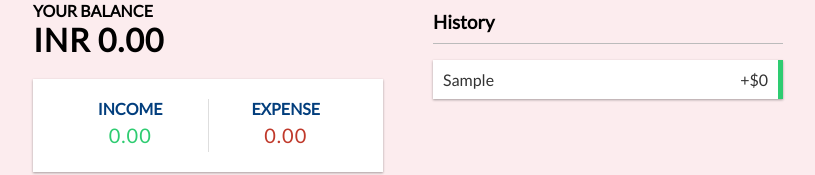
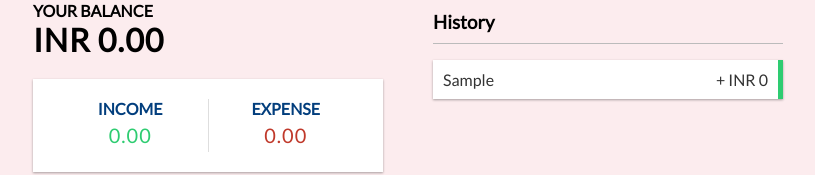
Before and after one commit to Megha-Pathak/Tracc, a React (Create React App) app: page / in a window 1280 px wide. Both pictures are taken after typing "Sample" into the empty fields and a click on the button "Add transaction". Shown: the part 159-334 px from the top of the page, without its empty margins (207-1022 px from the left). Built offline with nearby package versions, Linux system fonts and the light colour scheme; the HTML template or start-up script is replaced by a standard one.

Commit message:
Update Transaction.js

```diff
--- a/src/components/Transaction.js
+++ b/src/components/Transaction.js
@@ -8,7 +8,7 @@
 
   return (
     <li className={transaction.amount < 0 ? 'minus' : 'plus'}>
-      {transaction.text} <span>{sign}${Math.abs(transaction.amount)}</span><button onClick={() => deleteTransaction(transaction.id)} className="delete-btn">x</button>
+      {transaction.text} <span>{sign} INR {Math.abs(transaction.amount)}</span><button onClick={() => deleteTransaction(transaction.id)} className="delete-btn">x</button>
     </li>
   )
 }
```
